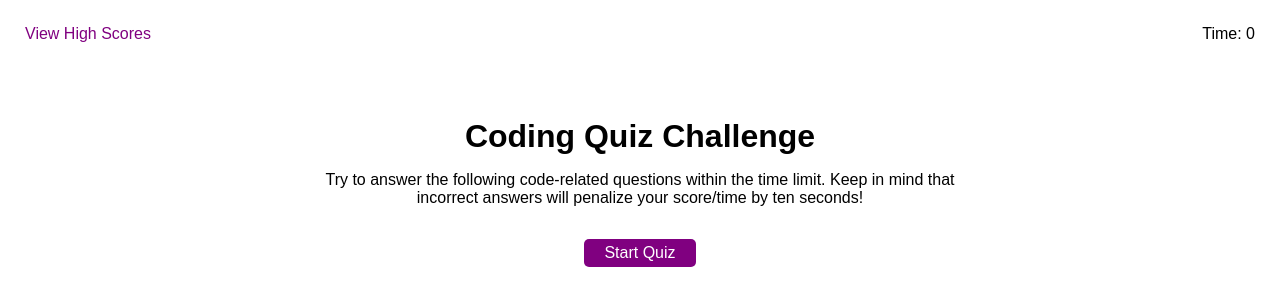
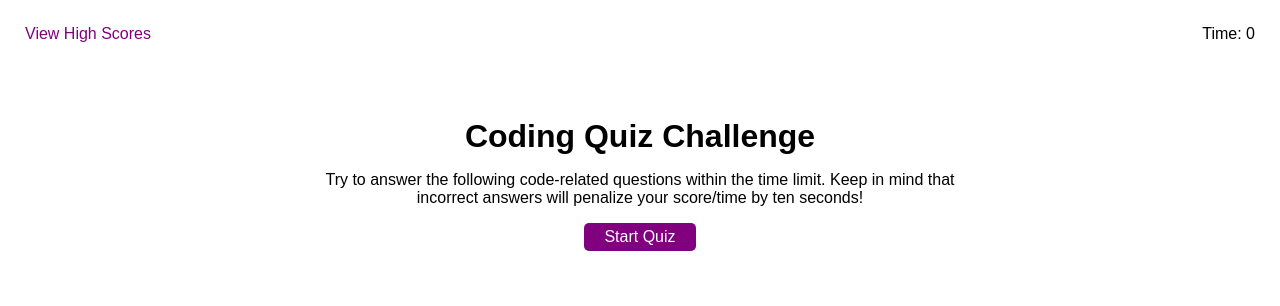
Before and after one commit to kkarrwrites/boot-camp-module-04-challenge-code-quiz, a plain HTML site: page index.html in a window 1280 px wide. Drawn offline with Linux system fonts and the light colour scheme.

Commit message:
Update style.css

```diff
--- a/resources/css/style.css
+++ b/resources/css/style.css
@@ -101,7 +101,7 @@ input[type="submit"] {
   border-radius: 5px;
   display: inline-block;
   font-size: 16px;
-  margin: 16px 0 16px 0;
+  margin: 0 0 16px 0;
   padding: 5px 20px 5px 20px;
   text-align: center;
 }
```
